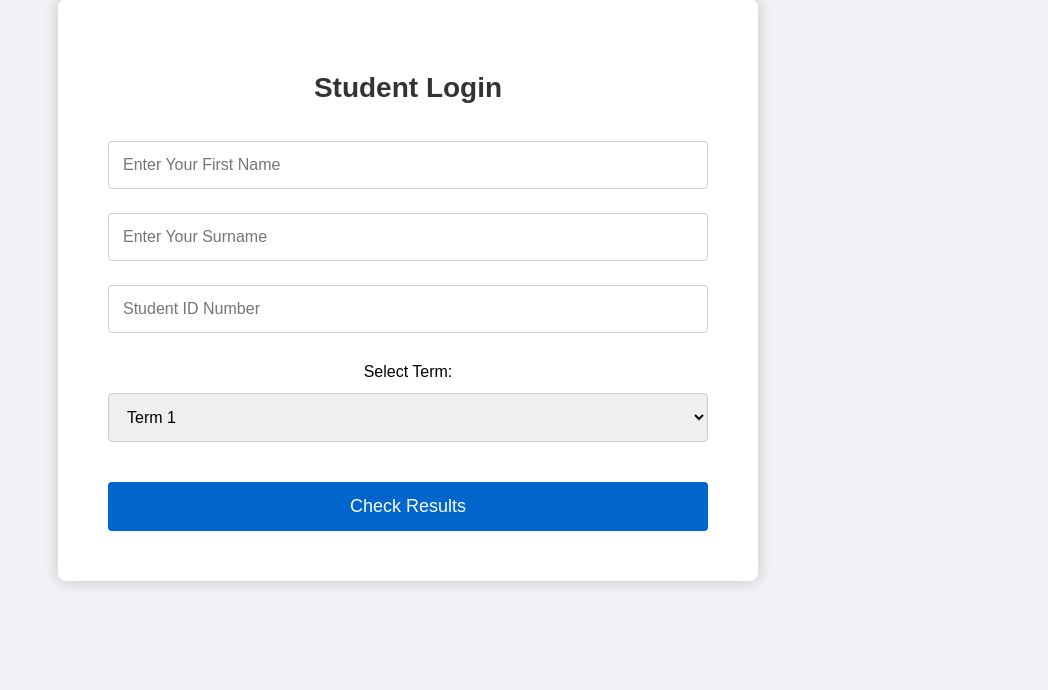
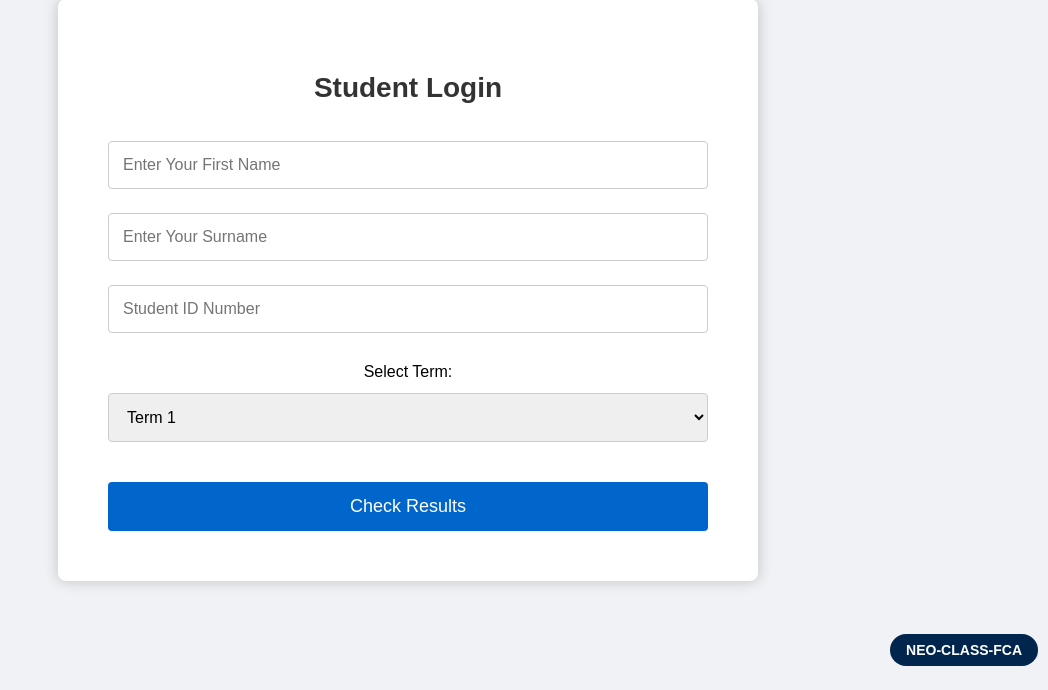
Before and after one commit to tafarabero5-png/student_portal, a Flask app: template student_portal/templates/student_login.html in a window 1280 px wide. Shown: the part 110-800 px from the top of the page, without its empty margins (232-1280 px from the left). Run offline with Flask 3, Linux system fonts and the light colour scheme; the template is opened without the code that fills it, so the values that code supplies are empty; some libraries are stand-ins or nearby versions.

Commit message:
next update

```diff
--- a/student_portal/main.py
+++ b/student_portal/main.py
@@ -12,6 +12,7 @@ def get_database():
     user = os.getenv('DB_USER')
     password = os.getenv('DB_PASSWORD')
     database = os.getenv('DB_NAME')
+    sslmode='require'
 
     # Debug print (optional, remove later)
     print(f"Connecting with: host={host}, user={user}, database={database}")
@@ -24,7 +25,6 @@ def get_database():
     user=os.getenv("DB_USER"),
     password=os.getenv("DB_PASSWORD"),
     dbname=os.getenv("DB_NAME"),
-    sslmode='require',
     cursor_factory=psycopg2.extras.DictCursor
 )
 
--- a/student_portal/static/student_login.css
+++ b/student_portal/static/student_login.css
@@ -44,7 +44,20 @@ button {
     cursor: pointer;
     margin-top: 10px;
 }
+h3{position: absolute;
+    bottom: 10px;
+    right: 10px;
+    background-color: #00264d;
+    color: white;
+    padding: 8px 16px;
+    border-radius: 25px;
+    font-weight: bold;
+    font-size: 14px;
+    display: inline-block;
+
+
+}
 
 button:hover {
-   background-color: #0052a3;
+   background-color: #00264d;
 }
--- a/student_portal/templates/student_login.html
+++ b/student_portal/templates/student_login.html
@@ -22,5 +22,6 @@
     <button type="submit">Check Results</button>
   </form>
   </div>
+  <h3>NEO-CLASS-FCA</h3>
 </body>
 </html>
--- a/student_portal/templates/student_results.html
+++ b/student_portal/templates/student_results.html
@@ -2,7 +2,7 @@
 <html>
 <head>
   <title>Student Results</title>
-  <link rel="stylesheet" href="{{ url_for('static', filename='student_results.css') }}">
+  <link rel="stylesheet" href="{{ url_for('static', filename='results_design.css') }}">
 </head>
 <body>
   <div class="container">
@@ -18,6 +18,7 @@
     </div>
     <hr>
   {% endfor %}
+  <h3>NEO-CLASS-FCA</h3>
   </div>
 </body>
 </html>
```
Also changed, not shown: student_portal/static/results_design.css (+24 -5 lines), 1 other file.
